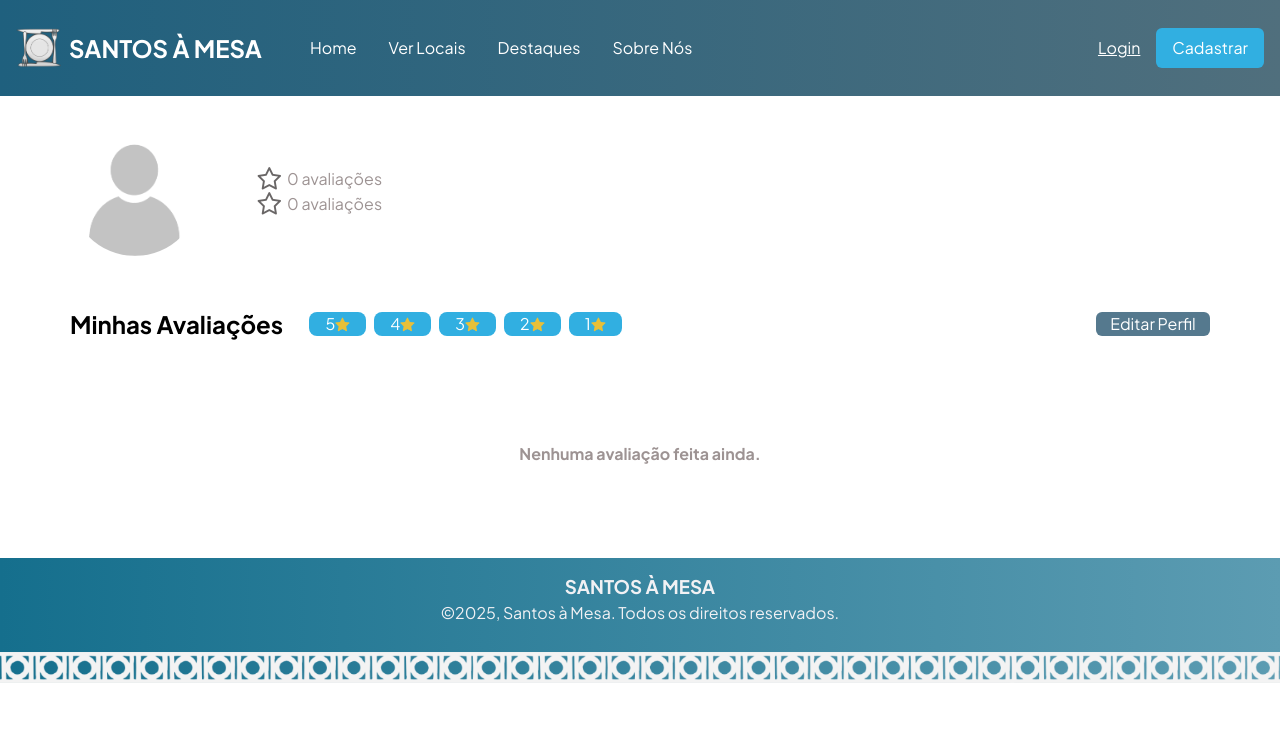
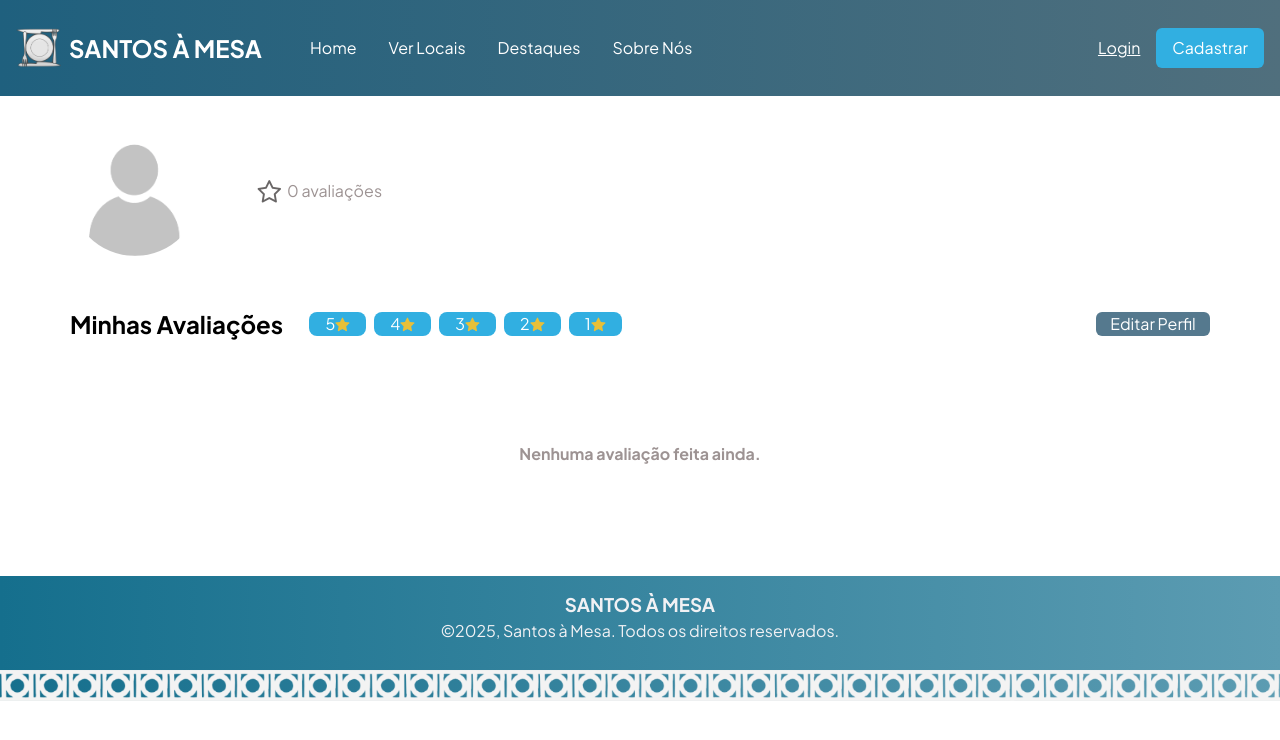
Before and after one commit to aguiar-marcelo/santosamesa, a Next.js app: page /perfil in a window 1280 px wide. Shown: the top 740 px of the page. Built offline with nearby package versions, Linux system fonts and the light colour scheme.

Commit message:
fix: melhorias profile

```diff
--- a/src/components/ProfilePage.tsx
+++ b/src/components/ProfilePage.tsx
@@ -6,6 +6,7 @@ import MenuSection from './MenuSection';
 import FooterSection from './FooterSection';
 import { apiBaseUrl } from './LocalInfoPage';
 import { Restaurant } from '../interfaces/restaurant';
+import { Loader2 } from 'lucide-react'; // Import the Loader component
 
 interface Rating {
   id: string;
@@ -69,13 +70,11 @@ const ProfilePage = () => {
     fetchUserRatings();
   }, [user?.id, token]);
 
-  //if (loadingRatings) {
-  //  return <div>Carregando suas avaliações...</div>;
-  //}
-
   if (errorRatings) {
     return <div>{errorRatings}</div>;
   }
+
+  const ratingsText = userRatings.length === 1 ? '1 avaliação' : `${userRatings.length} avaliações`;
 
   return (
     <div className="relative w-full h-full">
@@ -96,17 +95,7 @@ const ProfilePage = () => {
                 {user && token ? (
                   <h1 className="mb-[4px] mt-[4px]">{user.exibitionName}</h1>
                 ) : (
-                  <>
-                    {" "}
-                    <div className="flex items-center">
-                      <img
-                        className="w-[25px] h-[25px] mr-[5px]"
-                        src="img/estrela.png"
-                        alt="Estrela"
-                      />
-                      <h4 className="text-[#9D9393] my-0">{userRatings.length} avaliações</h4>
-                    </div>
-                  </>
+                  <></>
                 )}
               </div>
               <div className="flex items-center">
@@ -115,7 +104,7 @@ const ProfilePage = () => {
                   src="img/estrela.png"
                   alt="Estrela"
                 />
-                <h4 className="text-[#9D9393] my-0">{userRatings.length} avaliações</h4>
+                <h4 className="text-[#9D9393] my-0">{ratingsText}</h4>
               </div>
             </div>
           </div>
@@ -142,7 +131,12 @@ const ProfilePage = () => {
             <button className="bg-[#55798E] text-white rounded-md">Editar Perfil</button>
           </div>
 
-          {userRatings.length > 0 ? (
+          {loadingRatings ? (
+            <div className="p-20 text-center flex flex-col items-center justify-center">
+              <Loader2 className="h-5 w-5 animate-spin text-black" />
+              <p className="text-[#9D9393] mt-2">Carregando suas avaliações...</p>
+            </div>
+          ) : userRatings.length > 0 ? (
             userRatings.map((rating) => (
               <div key={rating.id} className="border-2 border-[#666565] rounded-lg p-[30px] mt-[15px]">
                 <div>
@@ -182,7 +176,7 @@ const ProfilePage = () => {
             </div>
           )}
         </div>
-
+        <div className='mt-[30px]'></div>
         <FooterSection />
       </div>
     </div>
```
